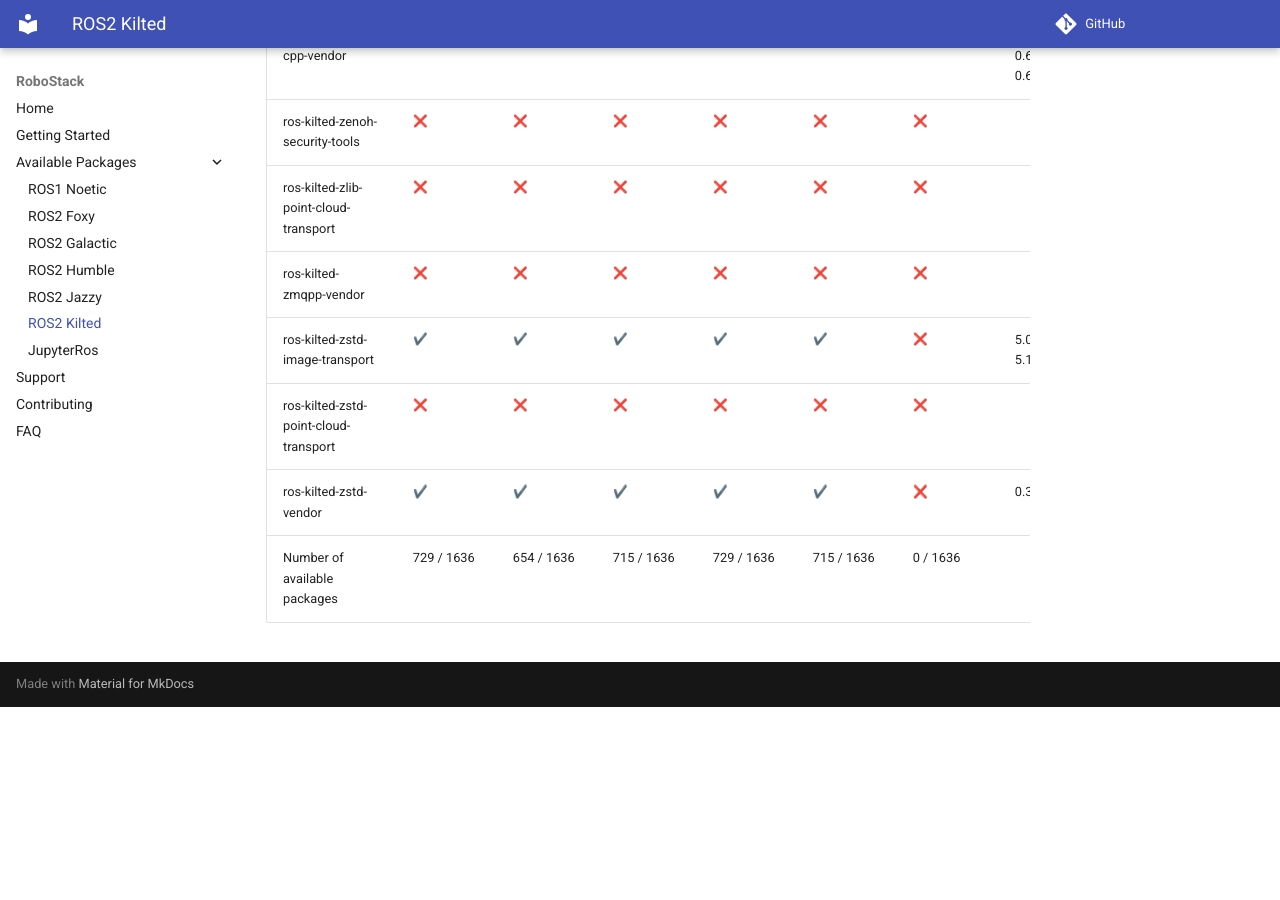
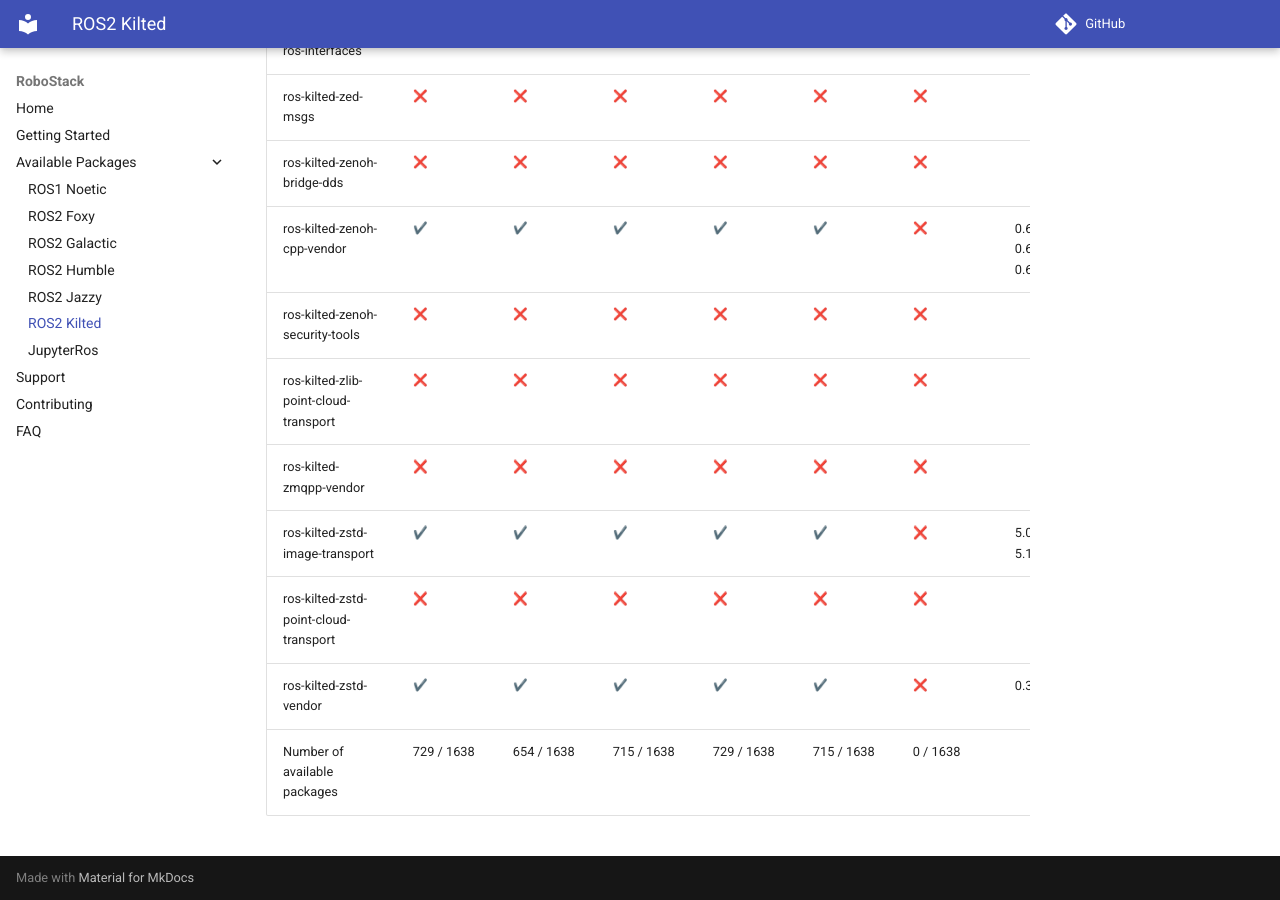
Before and after one commit to RoboStack/robostack.github.io, an MkDocs documentation site: the page built from docs/kilted.md, in a window 1280 px wide and 900 px high, scrolled down 123692 px. Built offline with MkDocs 1.6.1 and Material for MkDocs 9.7.7, drawn with Linux system fonts in a browser that asks for light colours; emoji names are drawn with the system emoji font; comment, search, counter and statistics services are not loaded; before the commit the page ends 124399 px from its top, so only the background shows below that; some of the changed text lies outside the part shown.

Commit message:
Update tables

```diff
--- a/docs/kilted.md
+++ b/docs/kilted.md
@@ -1636,4 +1638,4 @@
 | ros-kilted-zstd-image-transport | :heavy_check_mark: { data-sort='1' } | :heavy_check_mark: { data-sort='1' } | :heavy_check_mark: { data-sort='1' } | :heavy_check_mark: { data-sort='1' } | :heavy_check_mark: { data-sort='1' } | :x: { data-sort='0' } | 5.0.2, 5.1.0, 5.1.1  |
 | ros-kilted-zstd-point-cloud-transport | :x: { data-sort='0' } | :x: { data-sort='0' } | :x: { data-sort='0' } | :x: { data-sort='0' } | :x: { data-sort='0' } | :x: { data-sort='0' } |   |
 | ros-kilted-zstd-vendor | :heavy_check_mark: { data-sort='1' } | :heavy_check_mark: { data-sort='1' } | :heavy_check_mark: { data-sort='1' } | :heavy_check_mark: { data-sort='1' } | :heavy_check_mark: { data-sort='1' } | :x: { data-sort='0' } | 0.32.0  |
-| Number of available packages |  729 / 1636 | 654 / 1636 | 715 / 1636 | 729 / 1636 | 715 / 1636 | 0 / 1636 |
+| Number of available packages |  729 / 1638 | 654 / 1638 | 715 / 1638 | 729 / 1638 | 715 / 1638 | 0 / 1638 |
```
Also changed, not shown: other parts of docs/kilted.md (+2 -0 lines), docs/jazzy.md (+3 -1 lines).
